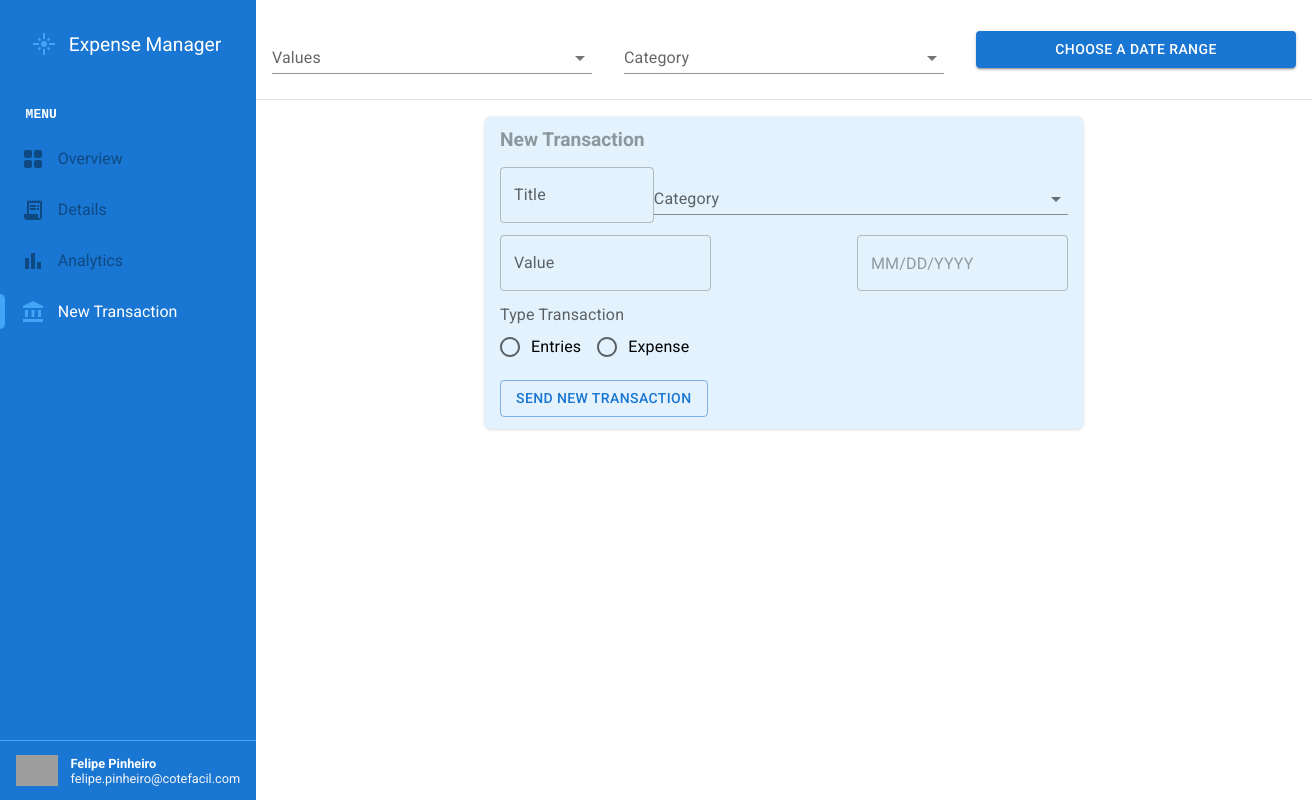
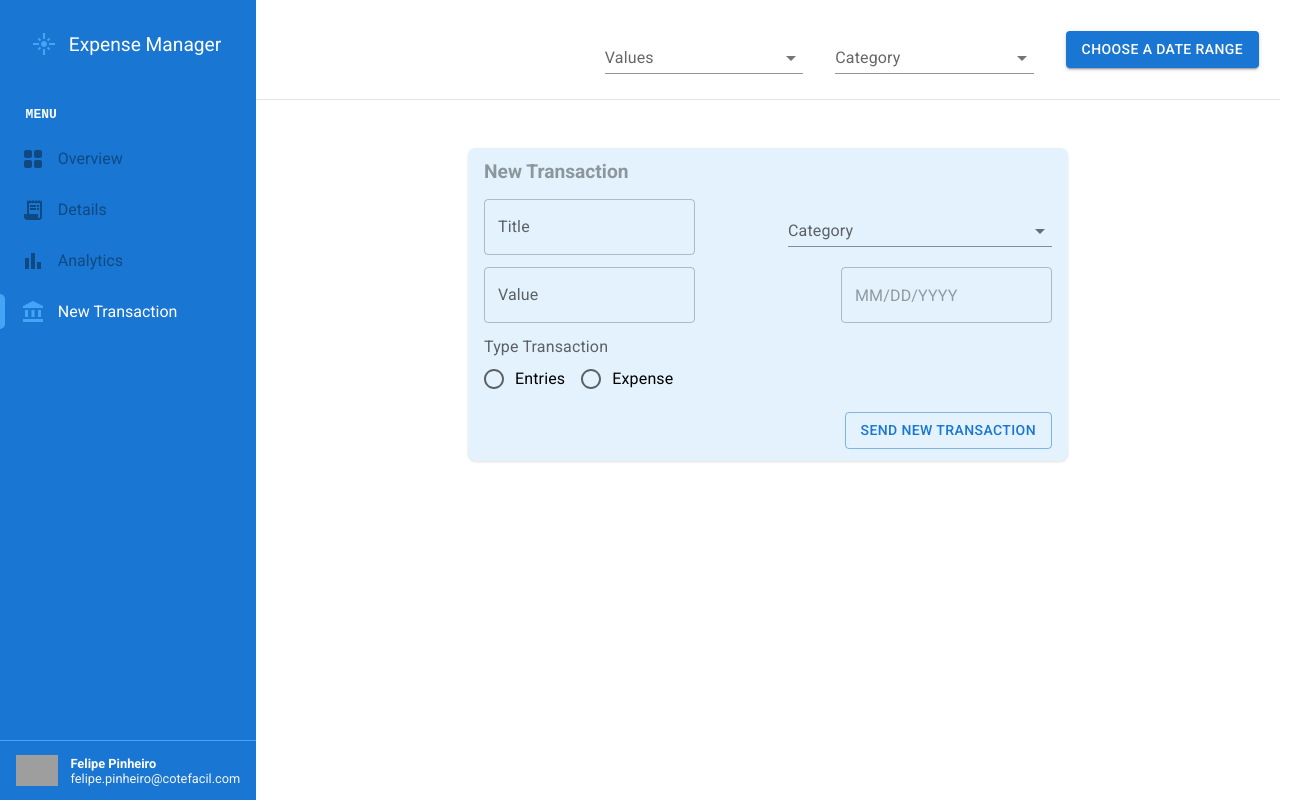
Before and after one commit to FelipePinheiro-dev/expense-manager, a React (Vite) app: page /transactions in a window 1280 px wide. Shown: the whole page, 1312 px wide, since content can reach past the window. Built offline with nearby package versions, Linux system fonts and the light colour scheme; grey boxes are pictures that could not be loaded.

Commit message:
feat: add the new page with form to create a new transactions

```diff
--- a/src/components/Filters/index.tsx
+++ b/src/components/Filters/index.tsx
@@ -14,9 +14,18 @@ export function Filters() {
     ]
     return (
         <FiltersContainer>
-            <SelectValue key={1} label='Values' items={prices}/>
-            <SelectValue key={2} label='Category' items={category}/>
-            <ModalDateRange/>
+            <span>
+                <SelectValue key={1} label='Values' items={prices}/>
+            </span>
+
+            <span>
+                <SelectValue key={2} label='Category' items={category}/>
+            </span>
+
+            <span>
+                <ModalDateRange/>
+            </span>
+
         </FiltersContainer>
     )
 }
--- a/src/components/Filters/styles.ts
+++ b/src/components/Filters/styles.ts
@@ -8,7 +8,7 @@ export const FiltersContainer = styled.header`
     padding: 0 1rem;
     border-bottom: 1px solid #E5E5E5;
 
-    * {
-        width: 20rem;
+    span {
+        width: 20%;
     }
 `
--- a/src/pages/Dashboard/styles.ts
+++ b/src/pages/Dashboard/styles.ts
@@ -66,7 +66,7 @@ export  const TotalCard = styled.div`
 `
 
 export const PieContainer = styled.div`
-  height: max-content;
+  height: 15.625rem;
   background: ${colors.blue[50]};
   border-radius: 8px;
   box-shadow: 0 1px 3px 0 rgb(0 0 0 / 0.1), 0 1px 2px -1px rgb(0 0 0 / 0.1);
--- a/src/pages/NewTransaction/index.tsx
+++ b/src/pages/NewTransaction/index.tsx
@@ -26,7 +26,9 @@ export function NewTransaction() {
                             />
                         </FormControl>
 
-                        <SelectValue items={category} label='Category'/>
+                        <span className='select'>
+                            <SelectValue items={category} label='Category'/>
+                        </span>
                     </div>
 
                     <div className='default'>
@@ -66,7 +68,7 @@ export function NewTransaction() {
                         </FormControl>
                     </div>
 
-                    <div>
+                    <div className='newtransaction'>
                         <Button variant='outlined'>
                             Send new transaction
                         </Button>
--- a/src/pages/NewTransaction/styles.ts
+++ b/src/pages/NewTransaction/styles.ts
@@ -2,18 +2,17 @@ import styled from '@emotion/styled'
 import * as colors from '@mui/material/colors'
 
 export const NewTransactionContainer = styled.div`
-
 `
 
 export const NewTransactionContent = styled.div`
     padding: .75rem 1rem;
-    margin: 1rem auto;
     width: 100%;
     max-width: 37.5rem;
     box-shadow: 0 1px 3px 0 rgb(0 0 0 / 0.1), 0 1px 2px -1px rgb(0 0 0 / 0.1);
     background: ${colors.blue[50]};
     border-radius: 8px;
 
+    margin: 3rem auto;
     display: flex;
     flex-direction: column;
     gap: 1rem;
@@ -31,6 +30,15 @@ export const NewTransactionContent = styled.div`
         .default {
             display: flex;
             justify-content: space-between;
+
+            .select {
+                width: 16.5rem;
+            }
+        }
+
+        .newtransaction {
+            display: flex;
+            justify-content: end;
         }
     }
 `
```
